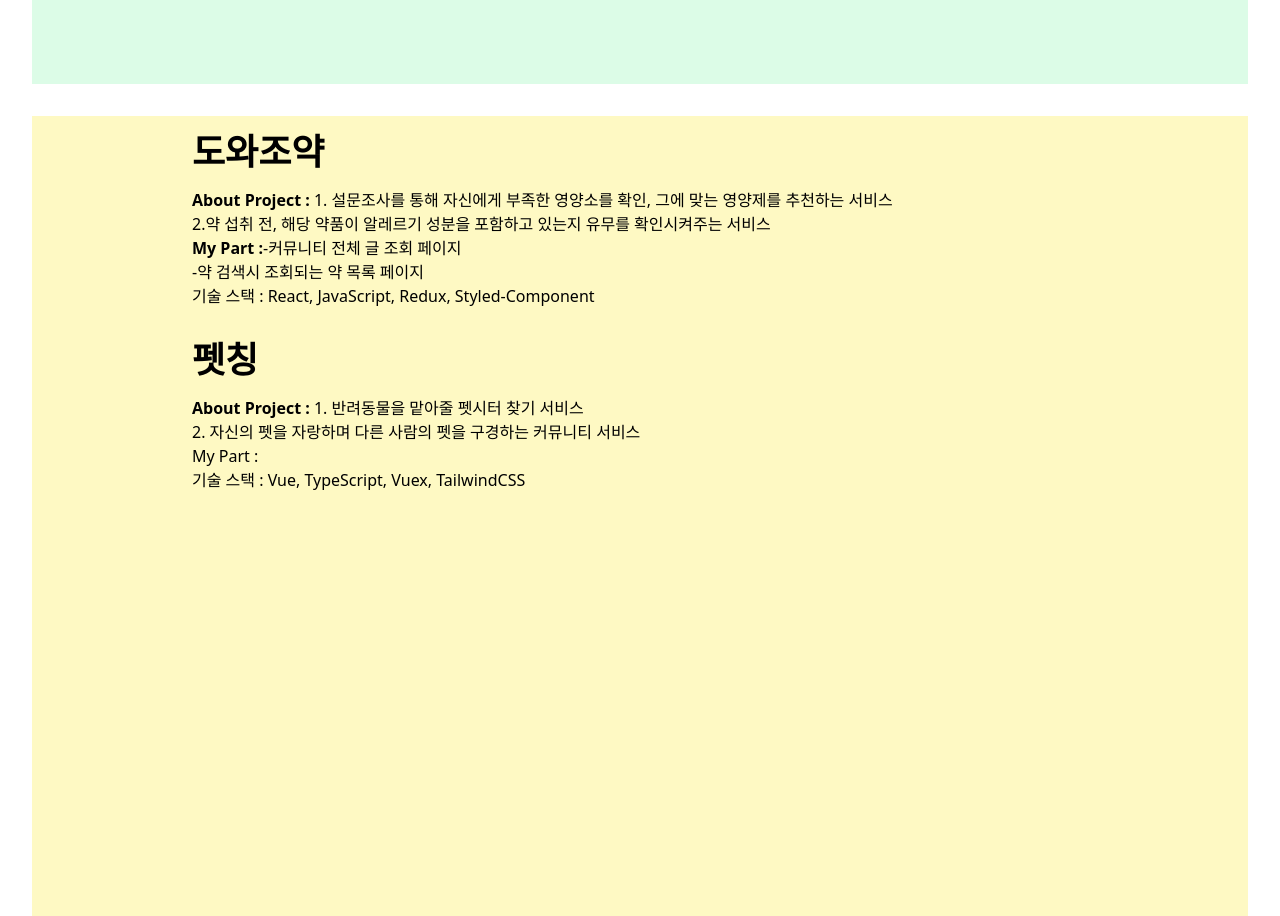
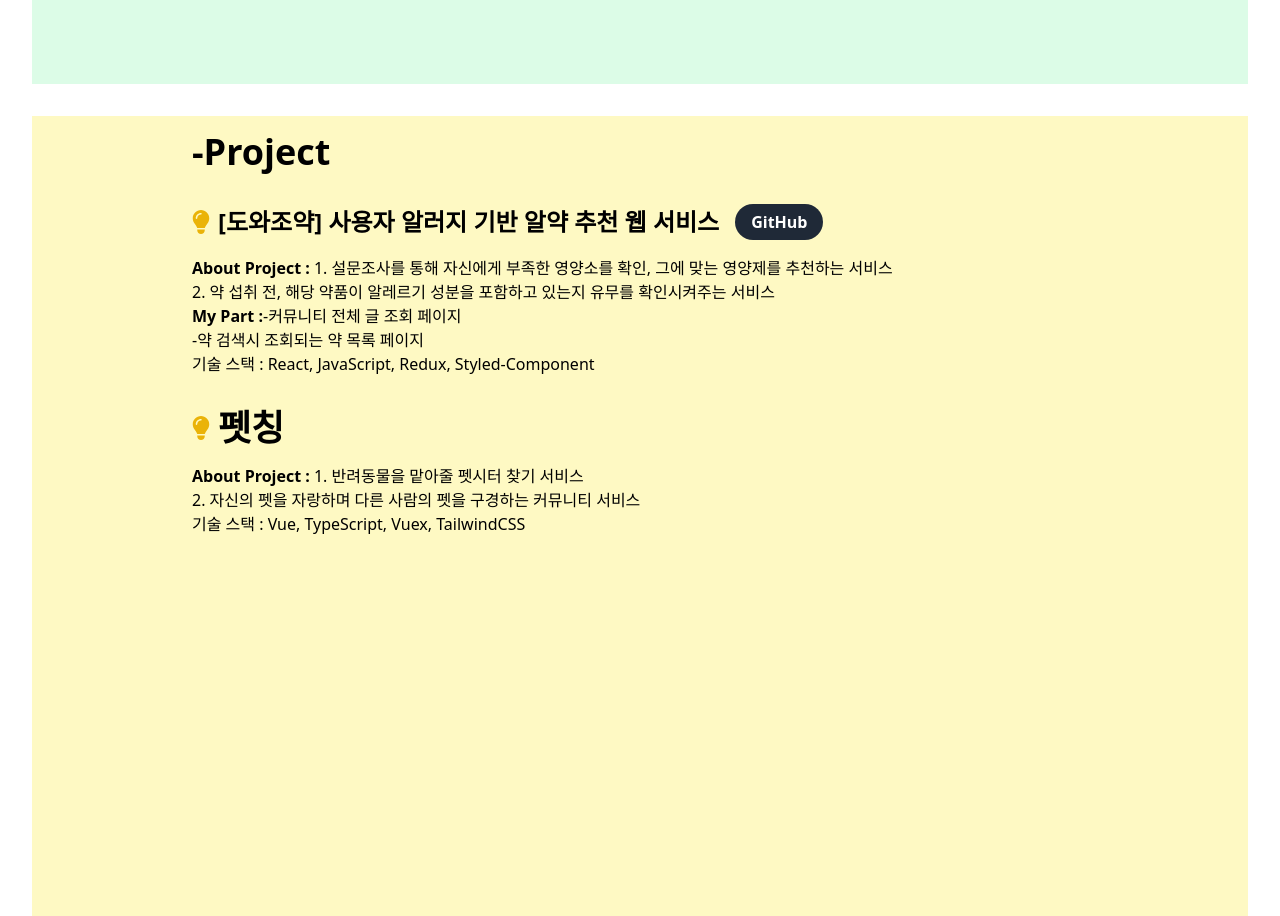
Before and after one commit to ggggggggithub/my-portfolio, a Next.js app: page / in a window 1280 px wide. Shown: the part 1580-2496 px from the top of the page. Built offline with nearby package versions, Linux system fonts and the light colour scheme.

Commit message:
write project

```diff
--- a/package.json
+++ b/package.json
@@ -9,9 +9,9 @@
     "lint": "next lint"
   },
   "dependencies": {
-    "@fortawesome/fontawesome-svg-core": "^6.5.2",
+    "@fortawesome/fontawesome-svg-core": "^6.6.0",
     "@fortawesome/free-brands-svg-icons": "^6.5.2",
-    "@fortawesome/free-solid-svg-icons": "^6.5.2",
+    "@fortawesome/free-solid-svg-icons": "^6.6.0",
     "@fortawesome/react-fontawesome": "^0.2.2",
     "framer-motion": "^11.3.2",
     "next": "^14.2.4",
--- a/src/app/Components/project.tsx
+++ b/src/app/Components/project.tsx
@@ -1,12 +1,35 @@
+import { FontAwesomeIcon } from "@fortawesome/react-fontawesome";
+import { faLightbulb } from "@fortawesome/free-solid-svg-icons";
+
 export default function Project() {
   return (
     <section id="project" className="container mx-auto p-4 mt-8 px-40">
       <div className="project mb-8">
-        <h1 className="text-4xl font-bold mb-4">도와조약</h1>
+        <h1 className="text-4xl font-bold mb-4">-Project</h1>
+      </div>
+
+      <div className="project mb-8">
+        <h1 className="text-2xl font-bold mb-4 flex items-center">
+          <FontAwesomeIcon
+            icon={faLightbulb}
+            className="text-yellow-500 mr-2"
+            style={{ fontSize: "1.5rem" }}
+          />
+          [도와조약] 사용자 알러지 기반 알약 추천 웹 서비스
+          <a
+            href="https://github.com"
+            target="_blank"
+            rel="noopener noreferrer"
+            className="ml-4 bg-gray-800 text-white rounded-full px-4 py-2 text-sm hover:bg-gray-700 transition"
+            style={{ fontSize: "1rem" }} // 버튼 글꼴 크기 조정
+          >
+            GitHub
+          </a>
+        </h1>
         <p>
           <strong>About Project :</strong> 1. 설문조사를 통해 자신에게 부족한
           영양소를 확인, 그에 맞는 영양제를 추천하는 서비스 <br />
-          2.약 섭취 전, 해당 약품이 알레르기 성분을 포함하고 있는지 유무를
+          2. 약 섭취 전, 해당 약품이 알레르기 성분을 포함하고 있는지 유무를
           확인시켜주는 서비스
         </p>
         <p>
@@ -15,15 +38,22 @@ export default function Project() {
         </p>
         <p>기술 스택 : React, JavaScript, Redux, Styled-Component</p>
       </div>
+
       <div className="project mb-8">
-        <h1 className="text-4xl font-bold mb-4">펫칭</h1>
+        <h1 className="text-4xl font-bold mb-4 flex items-center">
+          <FontAwesomeIcon
+            icon={faLightbulb}
+            className="text-yellow-500 mr-2"
+            style={{ fontSize: "1.5rem" }}
+          />
+          펫칭
+        </h1>
         <p>
           <strong>About Project :</strong> 1. 반려동물을 맡아줄 펫시터 찾기
           서비스
           <br />
           2. 자신의 펫을 자랑하며 다른 사람의 펫을 구경하는 커뮤니티 서비스
         </p>
-        <p>My Part :</p>
         <p>기술 스택 : Vue, TypeScript, Vuex, TailwindCSS</p>
       </div>
     </section>
```
Also changed, not shown: 1 other file (tests, documents, lock files or other folders).
